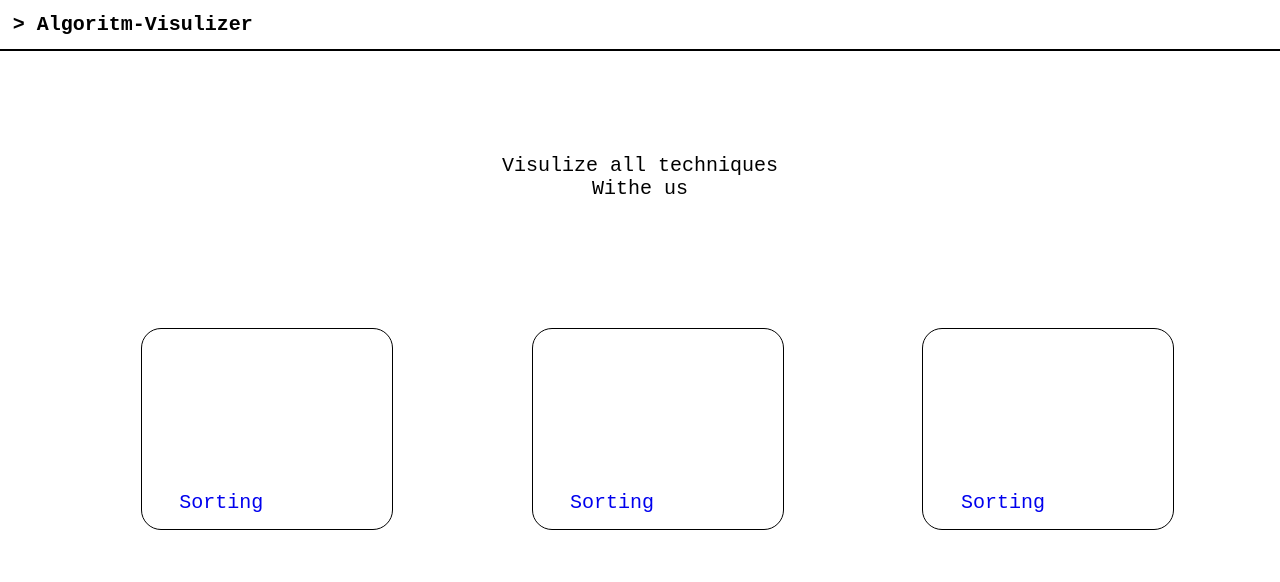
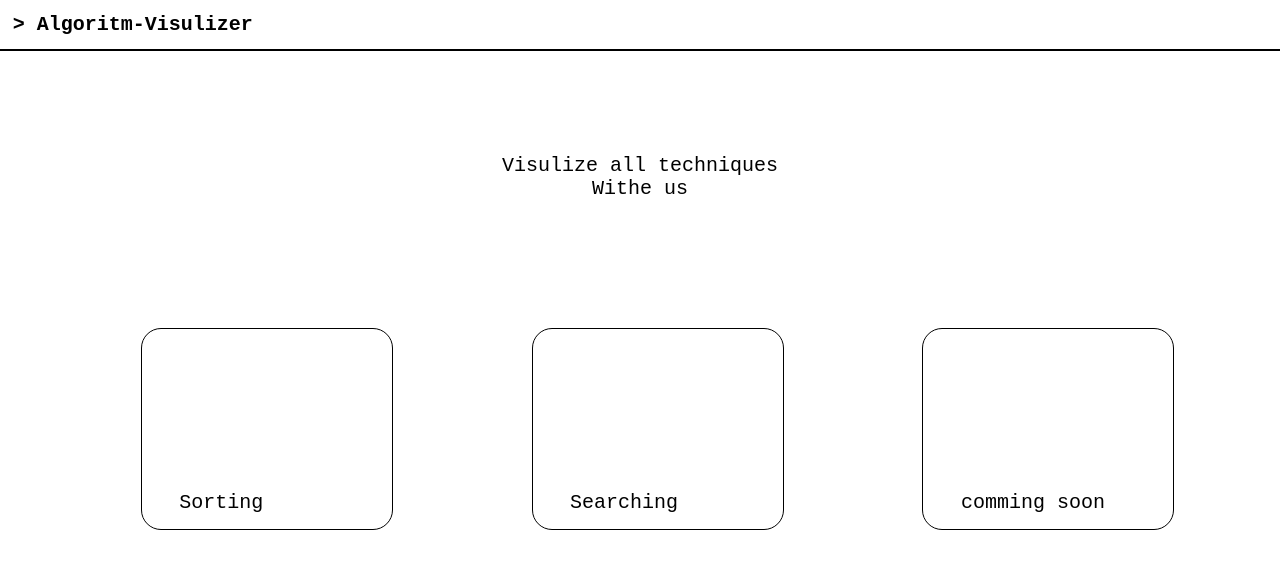
Before and after one commit to harshang03/Algorithm-Visulizer, a plain HTML site: page index.html in a window 1280 px wide. Drawn offline with Linux system fonts and the light colour scheme.

Commit message:
fixed navbar

```diff
--- a/index.html
+++ b/index.html
@@ -39,7 +39,7 @@
             <div class="card-main-containor">
                 <a href="#">
                     <div class="card">
-                        <div class="front">Sorting</div>
+                        <div class="front">Searching</div>
                         <div class="back"><img src="media/download (1).svg" alt="sorting animation"></div>
                     </div>
                 </a>
@@ -48,13 +48,11 @@
             <div class="card-main-containor">
                 <a href="#">
                     <div class="card">
-                        <div class="front">Sorting</div>
+                        <div class="front">comming soon</div>
                         <div class="back"><img src="media/download (1).svg" alt="sorting animation"></div>
                     </div>
                 </a>
             </div>
-
-
 
         </div>
     </div>
--- a/styles.css
+++ b/styles.css
@@ -25,7 +25,6 @@
     color: #000;
 }
 .free-space{
-
     padding: 1%;
 }
 
@@ -47,7 +46,6 @@
     width: 250px;
     height: 200px;
     margin-left: 11%;
-
 }
 .card{
     position: absolute;
@@ -69,6 +67,7 @@
     backface-visibility: hidden;
     margin-left: 15%;
     margin-top: 65%;
+    color: black;
 }
 .back{
     position: absolute;
```
